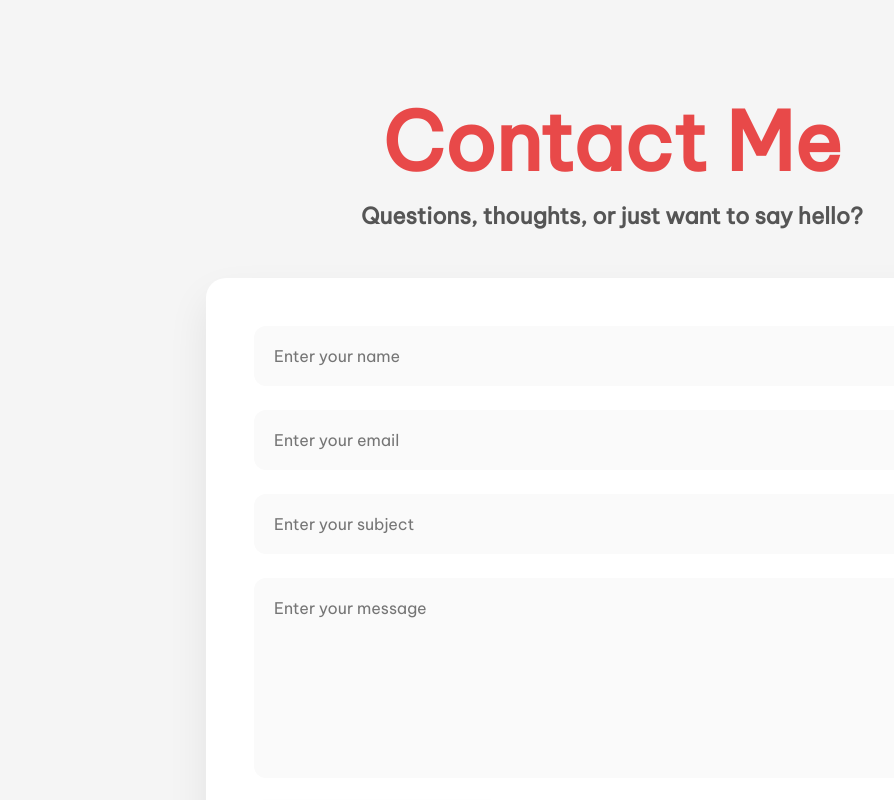
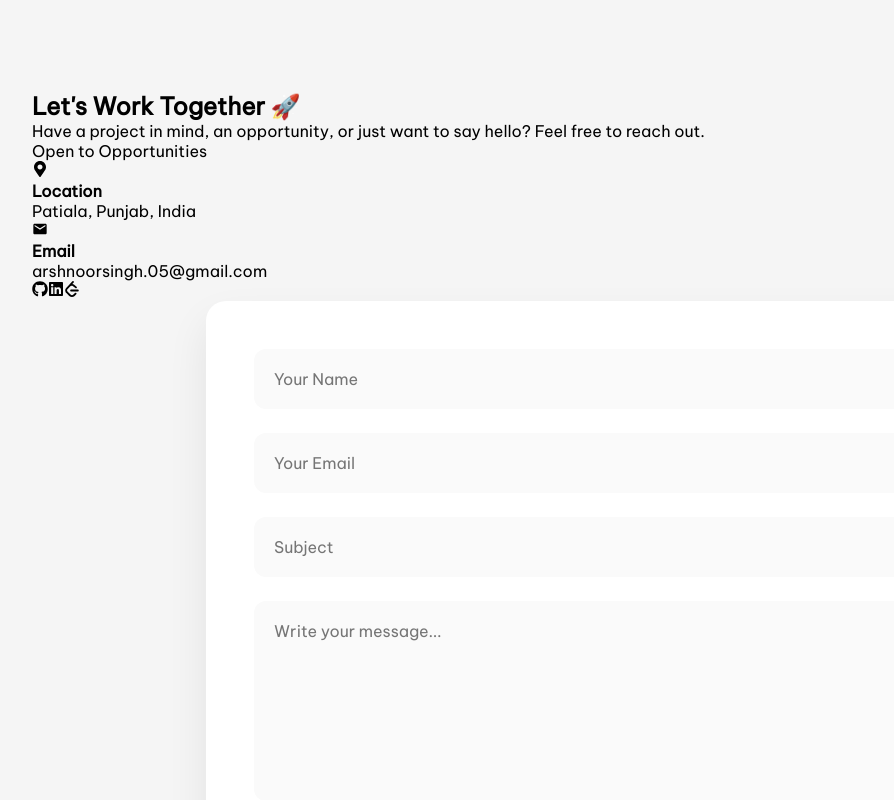
Before and after one commit to ArshnoorSingh07/Portfolio, a React (Vite) app: page / in a window 1280 px wide. Shown: the part 4340-5140 px from the top of the page, without its empty margins (28-922 px from the left). Built offline with nearby package versions, Linux system fonts and the light colour scheme.

Commit message:
Update Contact.jsx

```diff
--- a/src/components/Contact.jsx
+++ b/src/components/Contact.jsx
@@ -1,8 +1,21 @@
 import "../styles/contact.css";
+
 import { useRef } from "react";
 import emailjs from "@emailjs/browser";
+
+import { toast } from "react-toastify";
+
+import {
+  FaGithub,
+  FaLinkedin,
+  FaMapMarkerAlt,
+  FaPhoneAlt,
+} from "react-icons/fa";
+
+import { MdEmail } from "react-icons/md";
+import { SiLeetcode } from "react-icons/si";
 import { IoSend } from "react-icons/io5";
-import { toast } from "react-toastify";
+import { HiArrowDownTray } from "react-icons/hi2";
 
 const Contact = () => {
 
@@ -47,17 +60,95 @@ const Contact = () => {
   };
 
   return (
+
     <section className="contact-section" id="contactme">
 
       <div className="container">
 
-        <h1 className="contact-heading">
-          Contact Me
-        </h1>
+        <div className="contact-title">
 
-        <h3 className="contact-subheading">
-          Questions, thoughts, or just want to say hello?
-        </h3>
+          <h1>Let's Work Together 🚀</h1>
+
+          <p>
+            Have a project in mind, an opportunity, or just want to say hello?
+            Feel free to reach out.
+          </p>
+
+        </div>
+
+        <div className="contact-wrapper">
+
+          {/* LEFT CARD */}
+
+          <div className="contact-info">
+
+            <div className="availability">
+
+              <span className="status-dot"></span>
+
+              Open to Opportunities
+
+            </div>
+
+            <div className="info-box">
+
+              <FaMapMarkerAlt className="info-icon" />
+
+              <div>
+
+                <h4>Location</h4>
+
+                <p>Patiala, Punjab, India</p>
+
+              </div>
+
+            </div>
+
+            <div className="info-box">
+
+              <MdEmail className="info-icon" />
+
+              <div>
+
+                <h4>Email</h4>
+
+                <p>arshnoorsingh.05@gmail.com</p>
+
+              </div>
+
+            </div>
+
+            <div className="social-links">
+
+              <a
+                href="https://github.com/ArshnoorSingh07"
+                target="_blank"
+                rel="noreferrer"
+              >
+                <FaGithub />
+              </a>
+
+              <a
+                href="https://www.linkedin.com/in/arshnoor-singh-785b5a2aa/"
+                target="_blank"
+                rel="noreferrer"
+              >
+                <FaLinkedin />
+              </a>
+
+              <a
+                href="https://leetcode.com/u/weEf2py0fV/"
+                target="_blank"
+                rel="noreferrer"
+              >
+                <SiLeetcode />
+              </a>
+
+            </div>
+
+          </div>
+
+          {/* FORM */}
 
           <form
             ref={form}
@@ -68,28 +159,28 @@ const Contact = () => {
             <input
               type="text"
               name="user_name"
-            placeholder="Enter your name"
+              placeholder="Your Name"
               required
             />
 
             <input
               type="email"
               name="user_email"
-            placeholder="Enter your email"
+              placeholder="Your Email"
               required
             />
 
             <input
               type="text"
               name="subject"
-            placeholder="Enter your subject"
+              placeholder="Subject"
               required
             />
 
             <textarea
               rows="8"
               name="message"
-            placeholder="Enter your message"
+              placeholder="Write your message..."
               required
             ></textarea>
 
@@ -97,16 +188,23 @@ const Contact = () => {
               type="submit"
               className="btn-pink contact-btn"
             >
+
               Send Message
+
               <IoSend />
+
             </button>
 
           </form>
 
         </div>
 
+      </div>
+
     </section>
+
   );
+
 };
 
 export default Contact;
```
Lines whose indentation alone changed are shown as unchanged.
